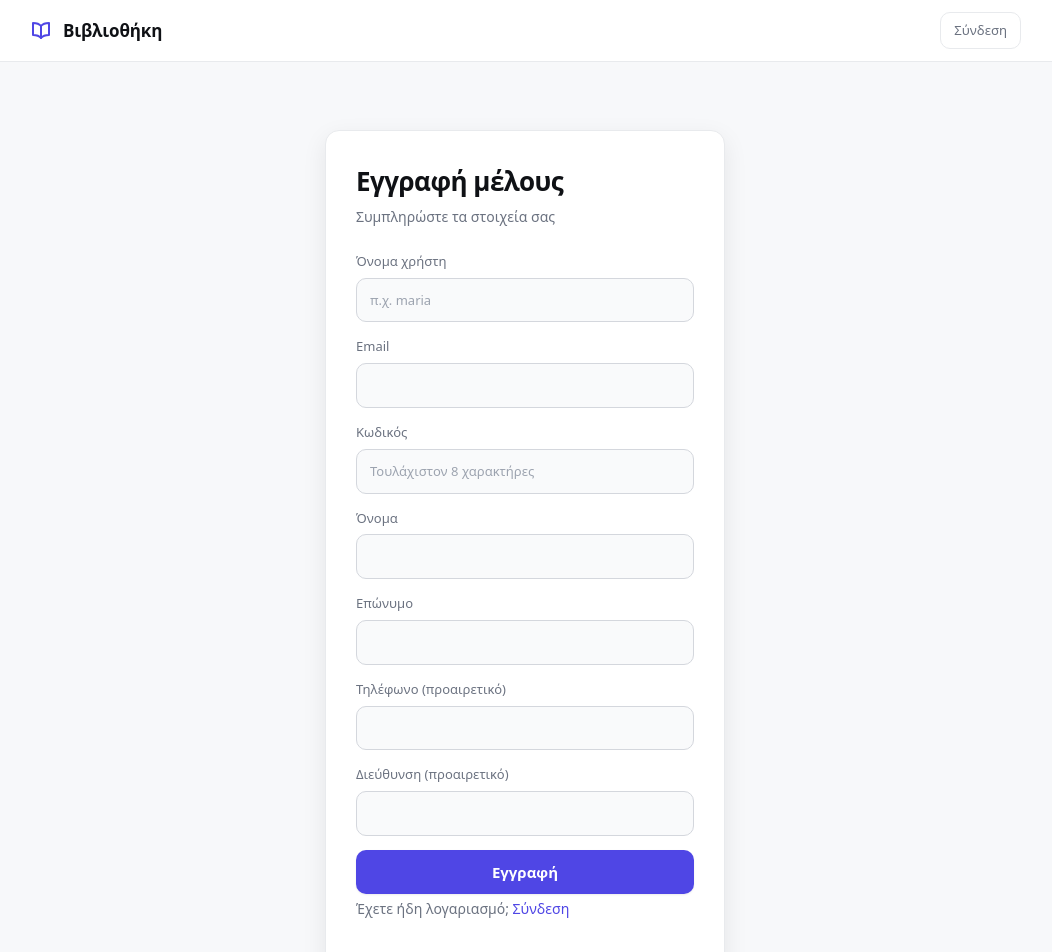
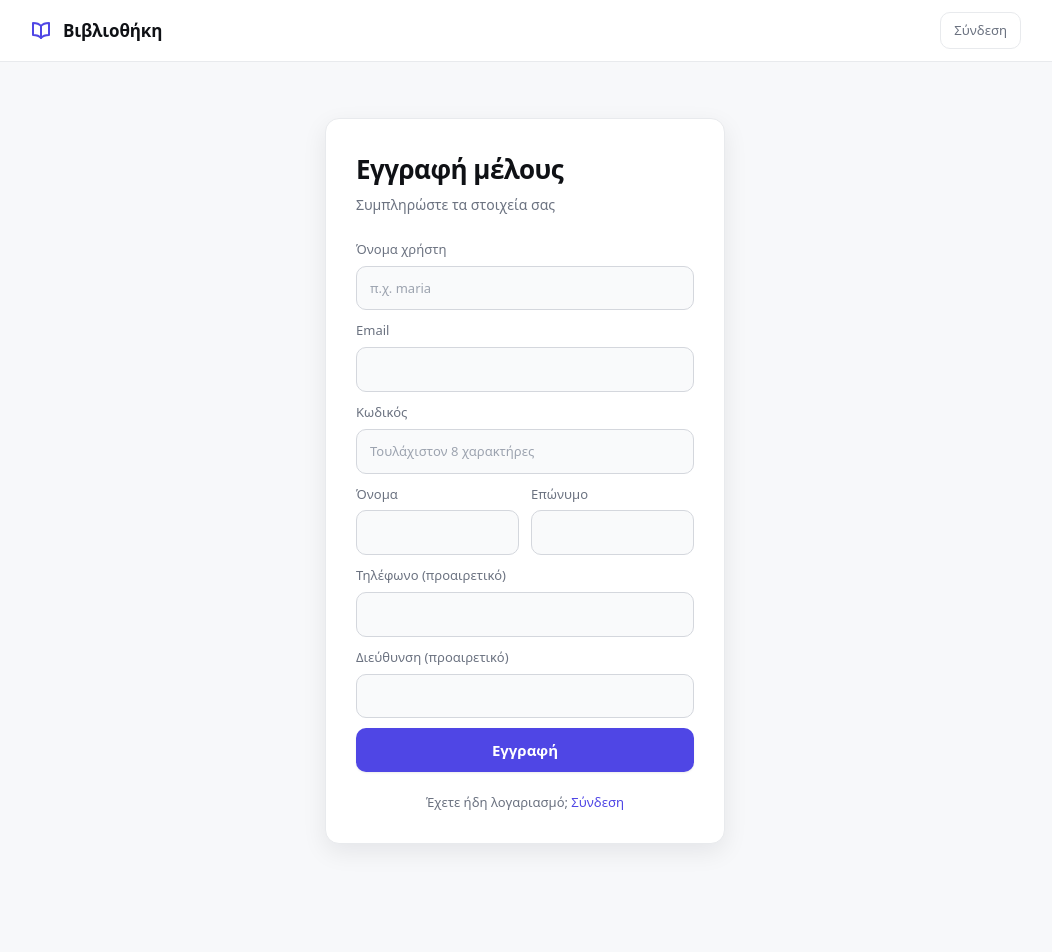
Before and after one commit to ElenaNikolo/library-app, a React (Vite) app in the folder frontend/: page /register in a window 1280 px wide. Shown: the top 952 px of the page, without its empty margins (115-1167 px from the left). After the commit the page ends 924 px from the top, so only its background shows below. Built offline with nearby package versions, Linux system fonts and the light colour scheme.

Commit message:
Βελτιώσεις διάταξης στις φόρμες σύνδεσης και εγγραφής

```diff
--- a/frontend/src/index.css
+++ b/frontend/src/index.css
@@ -277,7 +277,7 @@ h2 {
 .auth {
   display: flex;
   justify-content: center;
-  padding-top: 32px;
+  padding-top: 20px;
 }
 
 .auth-card {
@@ -302,9 +302,26 @@ h2 {
   display: flex;
   flex-direction: column;
   gap: 6px;
-  margin-bottom: 14px;
+  margin-bottom: 10px;
   font-size: 13px;
   font-weight: 500;
+  color: var(--muted);
+}
+
+.field-row {
+  display: flex;
+  gap: 12px;
+}
+
+.field-row .field {
+  flex: 1;
+  min-width: 0;
+}
+
+.auth-switch {
+  margin: 20px 0 0;
+  font-size: 13px;
+  text-align: center;
   color: var(--muted);
 }
 
@@ -442,6 +459,11 @@ button:focus-visible {
   .page {
     padding: 24px 16px 60px;
   }
+
+  .field-row {
+    flex-direction: column;
+    gap: 0;
+  }
 }
 
 /* --- Δανεισμοί --- */
--- a/frontend/src/pages/Login.jsx
+++ b/frontend/src/pages/Login.jsx
@@ -84,7 +84,7 @@ export default function Login() {
           </div>
         </div>
 
-        <p className="subtitle">
+        <p className="auth-switch">
           Δεν έχετε λογαριασμό; <Link to="/register">Εγγραφή</Link>
         </p>
       </form>
--- a/frontend/src/pages/Register.jsx
+++ b/frontend/src/pages/Register.jsx
@@ -93,6 +93,7 @@ export default function Register() {
           />
         </label>
 
+        <div className="field-row">
           <label className="field">
             Όνομα
             <input
@@ -112,6 +113,7 @@ export default function Register() {
               required
             />
           </label>
+        </div>
 
         <label className="field">
           Τηλέφωνο (προαιρετικό)
@@ -135,7 +137,7 @@ export default function Register() {
           {sending ? 'Αποστολή...' : 'Εγγραφή'}
         </button>
 
-        <p className="subtitle">
+        <p className="auth-switch">
           Έχετε ήδη λογαριασμό; <Link to="/login">Σύνδεση</Link>
         </p>
       </form>
```
Lines whose indentation alone changed are shown as unchanged.
